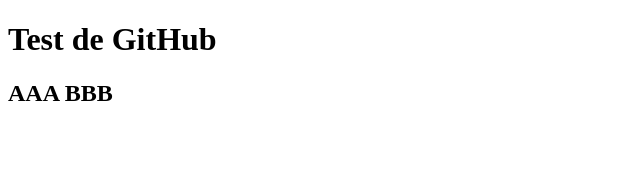
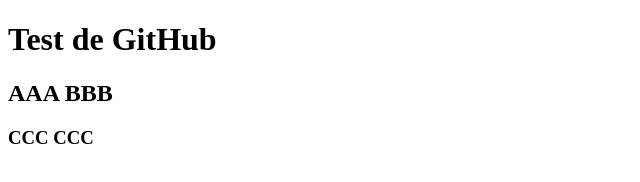
Before and after one commit to Vahe070/Depot_1307, a plain HTML site: page index.html in a window 1280 px wide. Shown: the whole page, without its empty margins (0-640 px from the left). Drawn offline with Linux system fonts and the light colour scheme.

Commit message:
Version 3 de index.html

```diff
--- a/index.html
+++ b/index.html
@@ -8,5 +8,6 @@
 <body>
     <h1>Test de GitHub</h1>
     <h2>AAA BBB</h2>
+    <h3>CCC CCC</h3>
 </body>
 </html>
```
